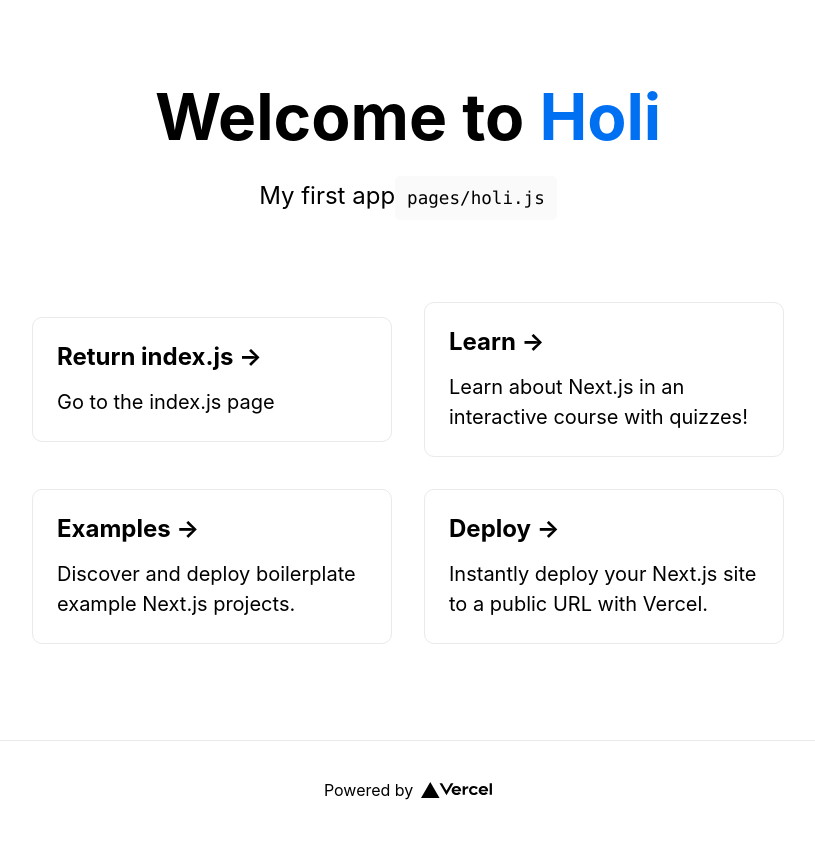
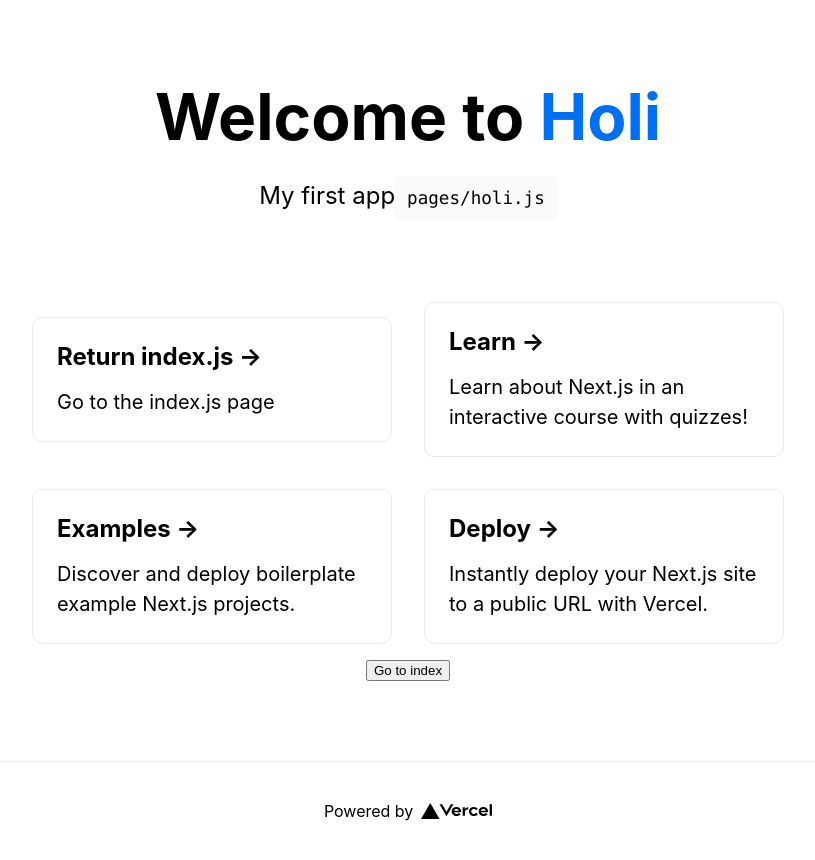
Before and after one commit to BryanQuintanaTV/NextJSapp, a Next.js app: page /holi in a window 1280 px wide. Shown: the whole page, without its empty margins (232-1047 px from the left). Built offline with nearby package versions, Linux system fonts and the light colour scheme.

Commit message:
Update holi.js

```diff
--- a/pages/holi.js
+++ b/pages/holi.js
@@ -23,6 +23,7 @@
             <p>Go to the index.js page</p>
           </a>
 
+
           <a href="https://nextjs.org/learn" className="card">
             <h3>Learn &rarr;</h3>
             <p>Learn about Next.js in an interactive course with quizzes!</p>
@@ -45,7 +46,10 @@
               Instantly deploy your Next.js site to a public URL with Vercel.
             </p>
           </a>
+
+          <button><a href='index'>Go to index</a></button>
         </div>
+
       </main>
 
       <footer>
```
